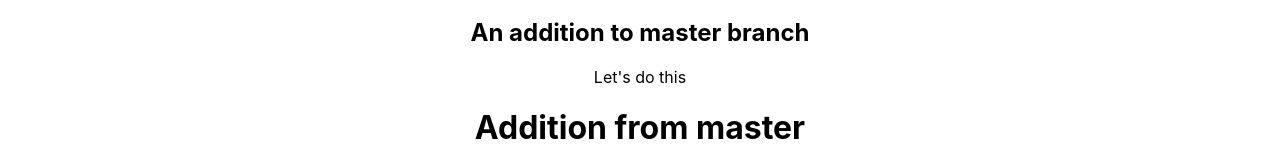
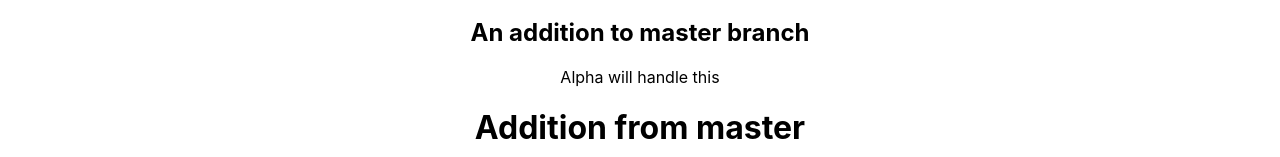
Before and after one commit to Majestic1992/practice, a React (Create React App) app: page / in a window 1280 px wide. Shown: the part 213-370 px from the top of the page. Built offline with nearby package versions, Linux system fonts and the light colour scheme.

Commit message:
new commit

```diff
--- a/src/components/Alpha.js
+++ b/src/components/Alpha.js
@@ -3,7 +3,7 @@ import React from "react";
 const Alpha = () => {
   return (
     <div>
-      <p>Let's do this</p>
+      <p>Alpha will handle this</p>
       <h1>Addition from master</h1>
       <h2>Two teams are working on this branch</h2>
       <h4>Change by Alpha team</h4>
```
